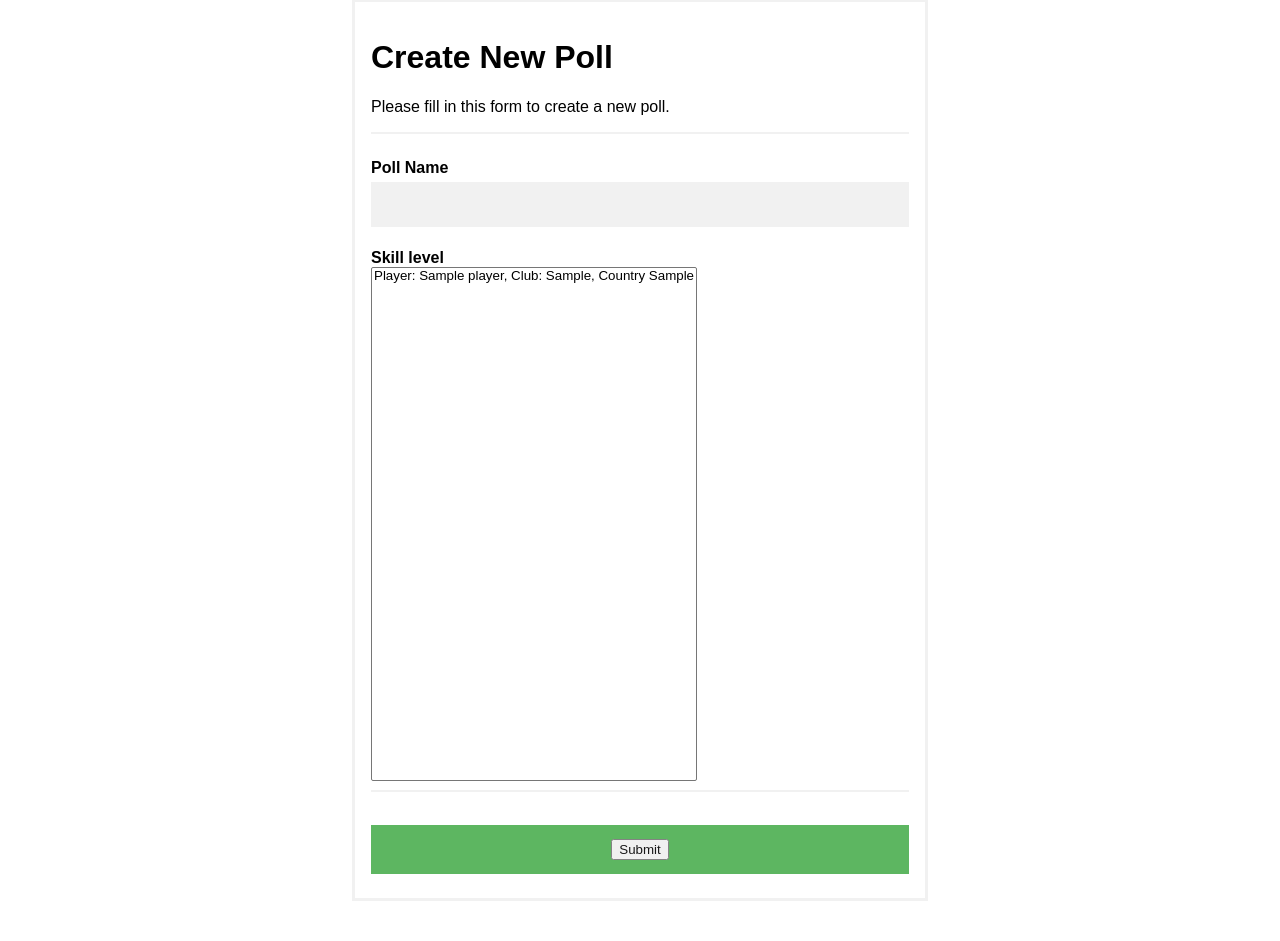
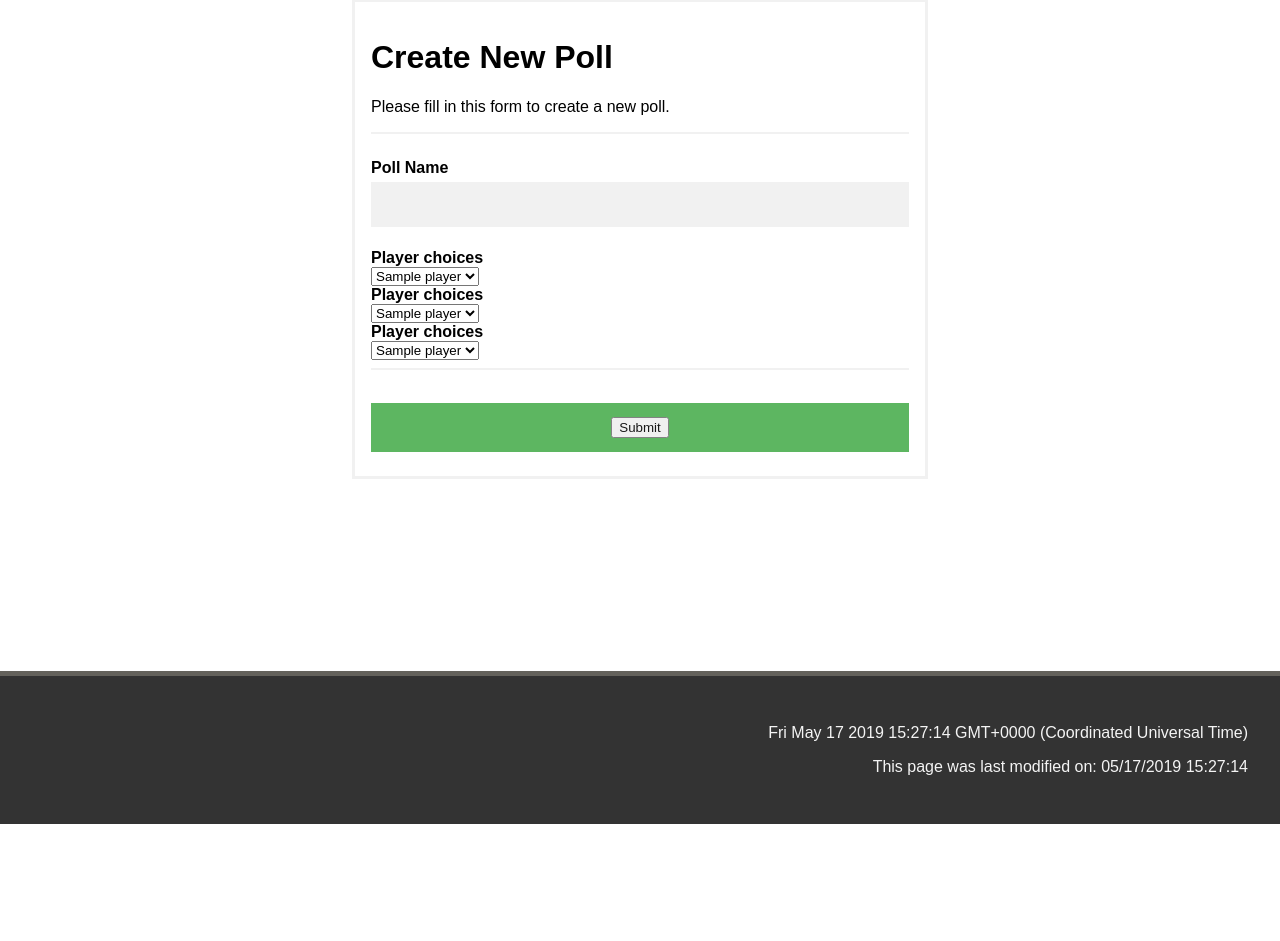
Before and after one commit to HasithaAbeysekera/CITS3403-Project, a Flask app: page /pollcreate in a window 1280 px wide. Shown: the part 193-1134 px from the top of the page. After the commit the page ends 1017 px from the top, so only its background shows below. Run offline with Flask 2, Linux system fonts and the light colour scheme; a user stored in the database is signed in; tables that the repository leaves empty hold one stand-in row (values such as "Sample post"); some libraries are stand-ins or nearby versions.

Commit message:
finished poll creation with options

```diff
--- a/app/forms.py
+++ b/app/forms.py
@@ -10,9 +10,10 @@
     remember_me = BooleanField('Remember Me')
     submit = SubmitField('Sign In')
 
-    # def validate_password(self, password):
-
-    #     thispw = User.query.filter_by()
+    def validate_username(self, username):
+        userexists = User.query.filter_by(username=username.data).first()
+        if not userexists:
+            raise ValidationError('User not found.')
 
 class RegistrationForm(FlaskForm):
     username = StringField('Username', validators=[DataRequired()])
@@ -33,33 +34,32 @@
             raise ValidationError('Please use a different email address.')
 
 class PlayerEntryForm(FlaskForm):
-    thisplayername = StringField('Player Name', validators=[DataRequired()])
-    country = StringField('Country')
-    club = StringField('Club')
+    playername = StringField('Player Name', validators=[DataRequired()])
+    country = StringField('Country', validators=[DataRequired()])
+    club = StringField('Club', validators=[DataRequired()])
     submit = SubmitField('Submit')
 
-    def validate_playername_dupe(self, thisplayername):
-        name = Player.query.filter_by(playername=thisplayername.data).first()
+    def validate_playername(self, playername):
+        name = Player.query.filter_by(playername=playername.data).first()
         if name is not None:
             raise ValidationError('This player already exists.')
 
 class PollCreateForm(FlaskForm):
-    def player_choices():
-        return Player.query.all()
 
     pollname = StringField('Poll Name', validators=[DataRequired()])
-    player1 = QuerySelectField(u'Skill level',
-                               validators=[DataRequired()],
-                               query_factory=player_choices)
+    select1 = SelectField('Player choices',  coerce=int, choices=[], validators=[DataRequired()])
+    select2 = SelectField('Player choices',  coerce=int, choices=[], validators=[DataRequired()])
+    select3 = SelectField('Player choices',  coerce=int, choices=[], validators=[DataRequired()])
     submit = SubmitField('Submit')
-    #player2 = SelectField
-    #player3 = SelectField
-    #player4 = SelectField
-    #player5 = SelectField
+
     def validate_pollname(self, pollname):
         user = Polls.query.filter_by(pollname=pollname.data).first()
         if user is not None:
             raise ValidationError('A poll already exists with this name. Please use a different name.')
+
+    def validate_select1(self, select1):
+        if select1 is None:
+            raise ValidationError('Please select at least one player for the vote')
 
 
 class PollVotingForm(FlaskForm):
--- a/app/models.py
+++ b/app/models.py
@@ -30,7 +30,7 @@
 class Player(db.Model):
 
     playerid = db.Column(db.Integer, primary_key=True)
-    playername = db.Column(db.String(128), index=True, unique=False)
+    playername = db.Column(db.String(128), index=True, unique=True)
     nationality = db.Column(db.String(64), index=True, unique=False)
     club = db.Column(db.String(64), index=True, unique=False)
     presentpoll = db.relationship('PollPlayer', backref='playerentry', lazy='dynamic')
@@ -53,17 +53,11 @@
     playerid = db.Column(db.Integer, db.ForeignKey('player.playerid'))
 
 
-class Post(db.Model):
-    id = db.Column(db.Integer, primary_key=True)
-    body = db.Column(db.String(140))
-    timestamp = db.Column(db.DateTime, index=True, default=datetime.utcnow)
-    user_id = db.Column(db.Integer, db.ForeignKey('user.id'))
-
-    def __repr__(self):
-        return '<Post {}>'.format(self.body)
-
 class PollPlayer(db.Model):
     pollplayerid = db.Column(db.Integer, primary_key=True)
     pollid =  db.Column(db.Integer, db.ForeignKey('polls.pollid'))
     playerid = db.Column(db.Integer, db.ForeignKey('player.playerid'))
     votecount = db.Column(db.Integer)
+
+    def check_poll_dupe(self, thispollid, thisplayerid):
+        return PollPlayer.query.filter_by(pollid=thispollid, playerid=thisplayerid).first()
--- a/app/routes.py
+++ b/app/routes.py
@@ -76,7 +76,7 @@
 def playercreate():
     form = PlayerEntryForm()
     if form.validate_on_submit():
-        newplayer = Player(playername=form.thisplayername.data, nationality=form.country.data, club=form.club.data)
+        newplayer = Player(playername=form.playername.data, nationality=form.country.data, club=form.club.data)
         db.session.add(newplayer)
         db.session.commit()
         flash('Congratulations, you have added a new plyer')
@@ -91,7 +91,7 @@
 @app.route('/poll/<pollid>', methods=['GET', 'POST'])
 def poll(pollid):
     thispoll = Polls.query.filter_by(pollid=pollid).first()
-    playervotes = PollPlayer.query.filter_by(pollid=pollid)
+    playervotes = PollPlayer.query.filter_by(pollid=pollid).all()
     uservotes = PollVote.query.filter_by(pollid=pollid)
     optionscount = PollPlayer.query.filter_by(pollid=pollid).count()
     if current_user.is_anonymous:
@@ -135,16 +135,34 @@
 @login_required
 def pollcreate():
     form = PollCreateForm()
+    # choices = [0,  "-- select an option --"]
+    # choices = []
+
+    form.select1.choices = [(option.playerid, option.playername) for option in Player.query.all()]
+    form.select2.choices = [(option.playerid, option.playername) for option in Player.query.all()]
+    form.select3.choices = [(option.playerid, option.playername) for option in Player.query.all()]
+
     if form.validate_on_submit():
         if current_user.is_anonymous:
             return redirect(url_for('unauthorised'))
         newpoll = Polls(pollname=form.pollname.data, creatorid=current_user.id)
-        newpollplayer1 = PollPlayer(pollid=newpoll.pollid, playerid = form.player1.data.playerid, votecount ='0')
         db.session.add(newpoll)
         db.session.commit()
-        newpollplayer1 = PollPlayer(pollid=newpoll.pollid, playerid = form.player1.data.playerid, votecount ='0')
-        db.session.add(newpollplayer1)
+        if form.select1.data:
+            newpollplayer1 = PollPlayer(pollid=newpoll.pollid, playerid = form.select1.data, votecount ='0')
+            db.session.add(newpollplayer1)
+            db.session.commit()
         db.session.commit()
+        if not form.select1.data == form.select2.data:
+            newpollplayer2 = PollPlayer(pollid=newpoll.pollid, playerid = form.select2.data, votecount ='0')
+            db.session.add(newpollplayer2)
+            db.session.commit()
+        if (form.select3.data == form.select1.data) or (form.select3.data == form.select2.data):
+            db.session.commit()
+        else:
+            newpollplayer3 = PollPlayer(pollid=newpoll.pollid, playerid = form.select3.data, votecount ='0')
+            db.session.add(newpollplayer3)
+            db.session.commit()
         flash('Congratulations, you have created a new poll')
         return redirect(url_for('polllist'))
     return render_template('pollcreate.html', form=form)
--- a/app/templates/poll.html
+++ b/app/templates/poll.html
@@ -34,9 +34,6 @@
     </div>
   </section>
 </div>
-
-
-
 
 
 {% if current_user.admin %}
@@ -88,7 +85,8 @@
 <div class="form-wrapper2">
   <form class="form" action="" method="post" onsubmit="return validateForm(this)">
     <div class="form-container">
-        <h2 class="register-head">Add a new response to the poll. Please choose from dropdown below. Each poll can only have 5 possible candidates</h2><br>
+      <h2 class="register-head">Add a new response to the poll. Please choose from dropdown below. Each poll can only
+        have 5 possible candidates</h2><br>
       <label class="register-para" for="other"><b>Player to add</b></label><br>
       {{ form3.hidden_tag() }}<br>
       {% for error in form3.select.errors %}
--- a/app/templates/pollcreate.html
+++ b/app/templates/pollcreate.html
@@ -1,36 +1,6 @@
 {% extends "base2.html" %}
 
 {% block content %}
-<!--
-<div class="form-wrapper">
-    <h2 class="login-header">Poll Creation</h2>
-
-    <form class="form" action="" method="post" onsubmit="return validateForm(this)">
-        <div class="login-icon fa-3x">
-            <i class="fas fa-users"></i>
-        </div>
-        <div class="form-container">
-            {{ form.hidden_tag() }}
-            <p>
-                <label class="register-para" for="username"><b>{{ form.pollname.label }}</b></label><br>
-                {{ form.pollname(size=32) }}<br>
-                {% for error in form.pollname.errors %}
-                <span style="color: red;">[{{ error }}]</span>
-                {% endfor %}
-            </p>
-            <p>
-                <label class="register-para" for="password"><b>{{ form.player1.label }}</b></label><br>
-                {{ form.player1(size=32) }}<br>
-            </p>
-            <p>{{ form.submit() }}</p>
-        </div>
-
-        <div class="form-bottom">
-            <p class="register-para">Don't have an account? <a href="{{ url_for('register') }}">Register now</a>.</p>
-        </div>
-    </form>
-</div>
--->
 
 <div class="form-wrapper">
     <form class="form" action="" method="post" onsubmit="return validateForm(this)">
@@ -42,14 +12,27 @@
             {% for error in form.pollname.errors %}
             <span style="color: red;">[{{ error }}]</span>
             {% endfor %}
-            <label class="register-para" for="username"><b>{{ form.pollname.label }}</b></label><br>
+            <label class="register-para" for="pollname"><b>{{ form.pollname.label }}</b></label><br>
             {{ form.pollname(size=32) }}<br>
 
-            {% for error in form.player1.errors %}
+            {% for error in form.select1.errors %}
             <span style="color: red;">[{{ error }}]</span>
             {% endfor %}
-            <label class="register-para" for="pollname"><b>{{ form.player1.label }}</b></label><br>
-            {{ form.player1(size=32) }}<br>
+            <label class="register-para" for="select1"><b>{{ form.select1.label }}</b></label><br>
+            {{ form.select1}}<br>
+
+            {% for error in form.select2.errors %}
+            <span style="color: red;">[{{ error }}]</span>
+            {% endfor %}
+            <label class="register-para" for="select2"><b>{{ form.select2.label }}</b></label><br>
+            {{ form.select2 }}<br>
+
+            {% for error in form.select3.errors %}
+            <span style="color: red;">[{{ error }}]</span>
+            {% endfor %}
+            <label class="register-para" for="select3"><b>{{ form.select3.label }}</b></label><br>
+            {{ form.select3 }}<br>
+
             <hr>
             <button type="submit" class="form-button">{{ form.submit() }}</button>
         </div>
```
Also changed, not shown: app/templates/login.html (+5 -6 lines), app/templates/playercreate.html (+12 -5 lines), prepop.py (+4 -4 lines), test.py (+4 -11 lines), app.db, test.db. Lines whose indentation alone changed are shown as unchanged.
